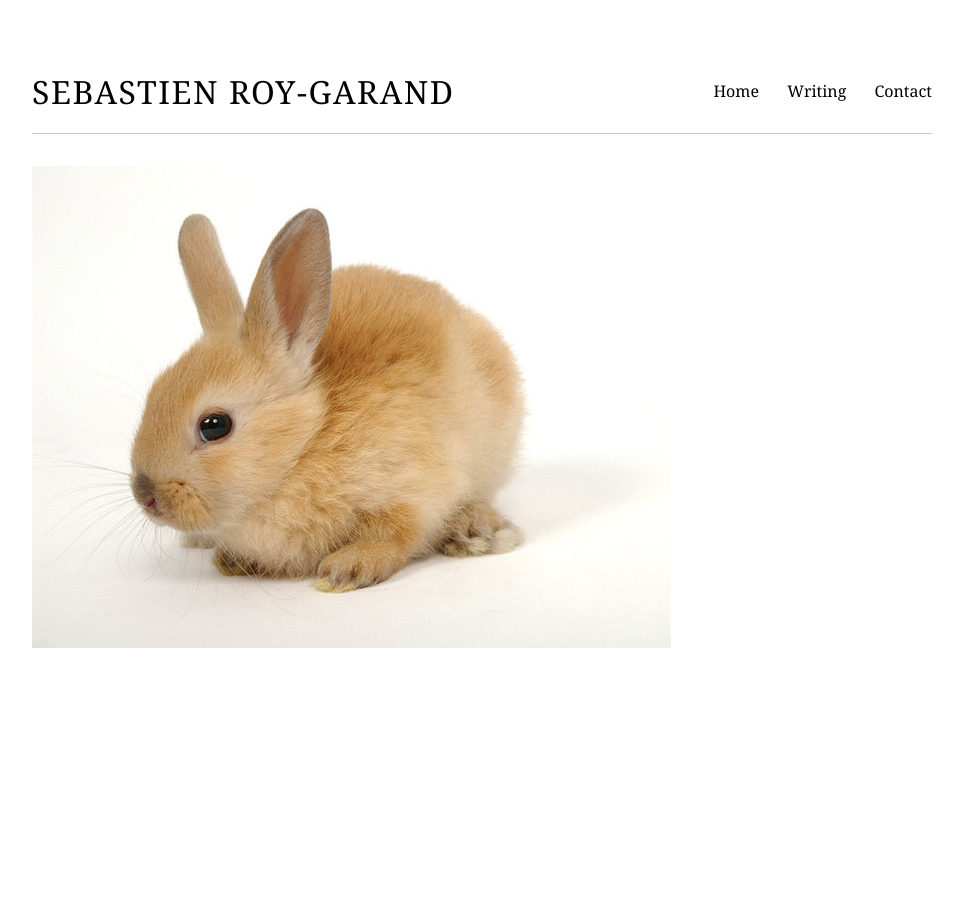
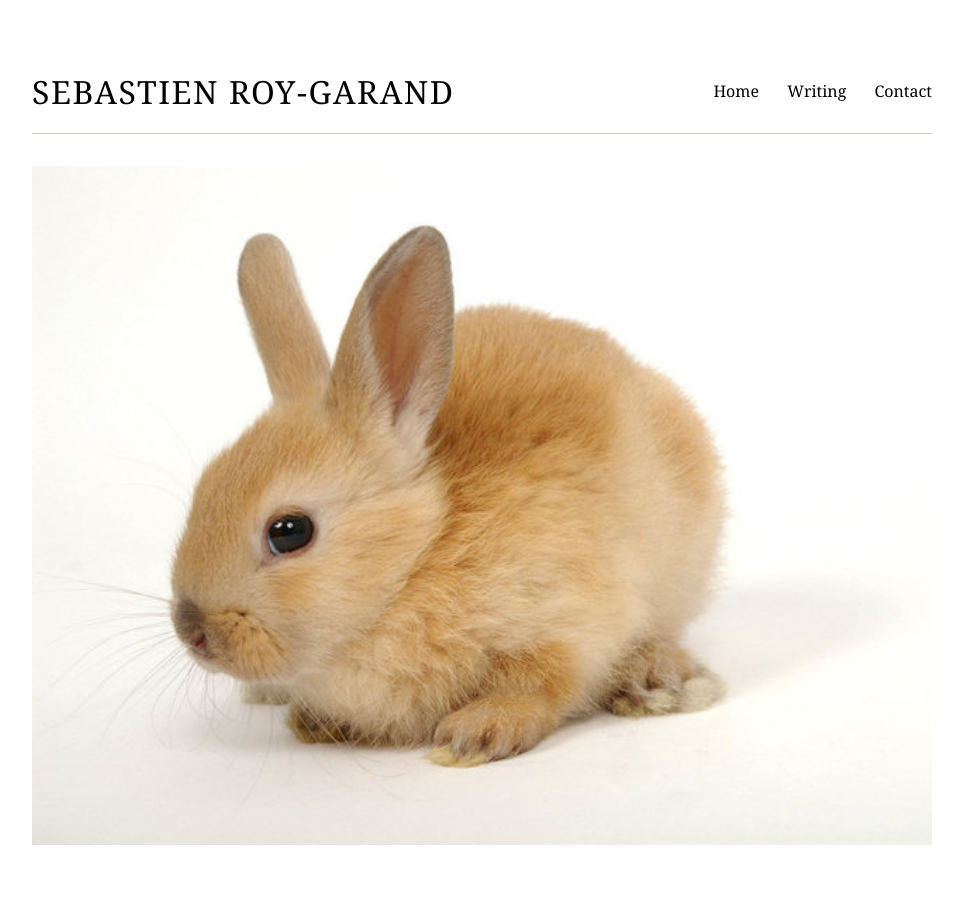
Before and after one commit to sroygara/sroygara.github.io, a Jekyll site: the page built from writing/bunny.md, in a window 1280 px wide. Shown: the whole page, without its empty margins (158-1121 px from the left). Built offline with Jekyll 4.4.1, drawn with Linux system fonts in a browser that asks for light colours; our own code applies the rules of GitHub Pages for plain Markdown files.

Commit message:
fixed images

```diff
--- a/writing/bunny.md
+++ b/writing/bunny.md
@@ -1 +1 @@
-![Bunny](../Images/Bunny.jpg)
+<img src="../Images/Bunny.jpg" alt="This bunny belongs to Sasha" width="100%" />
```
Also changed, not shown: writing/StatisticalAnalysis.md (+1 -1 lines).
